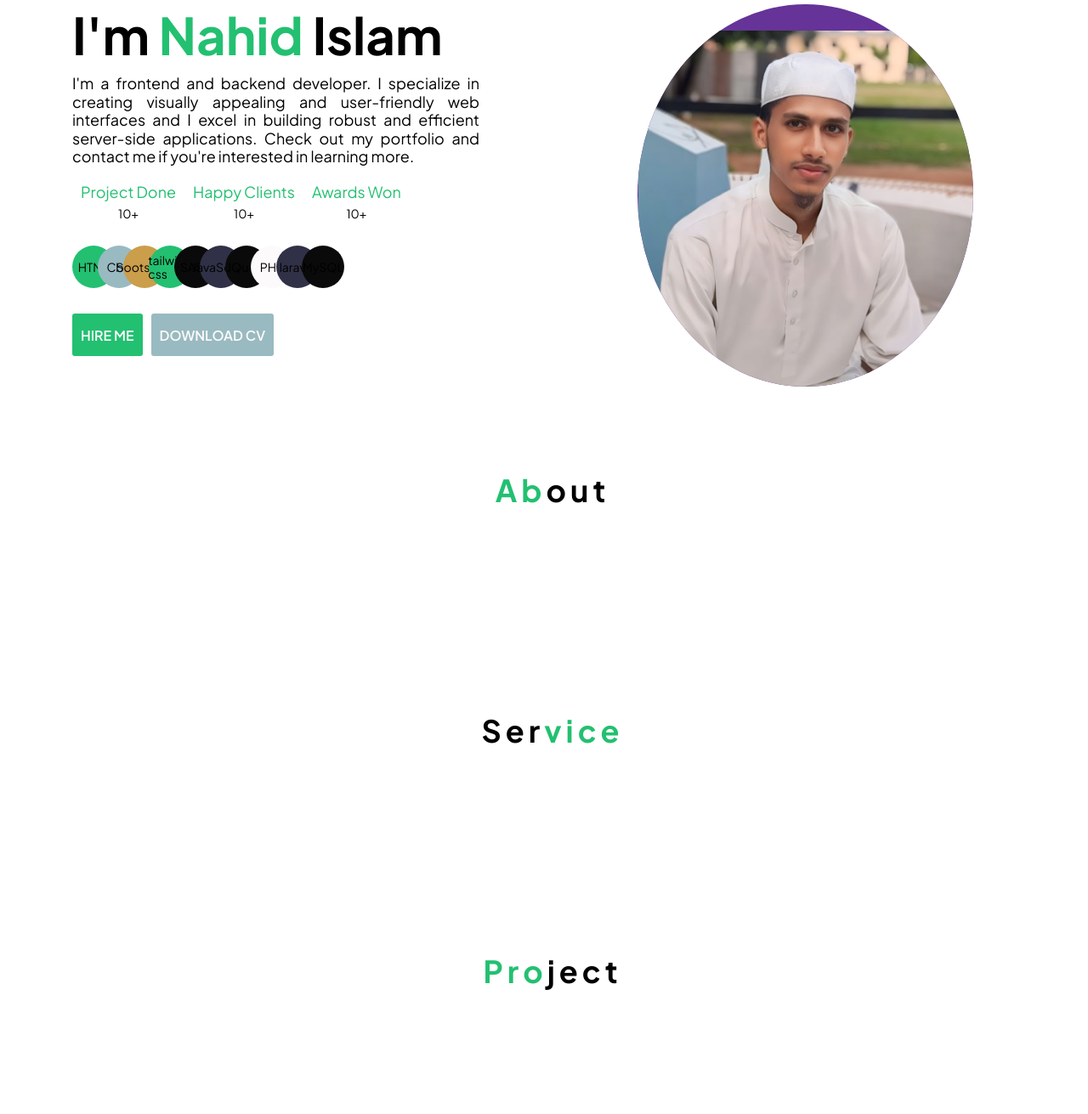
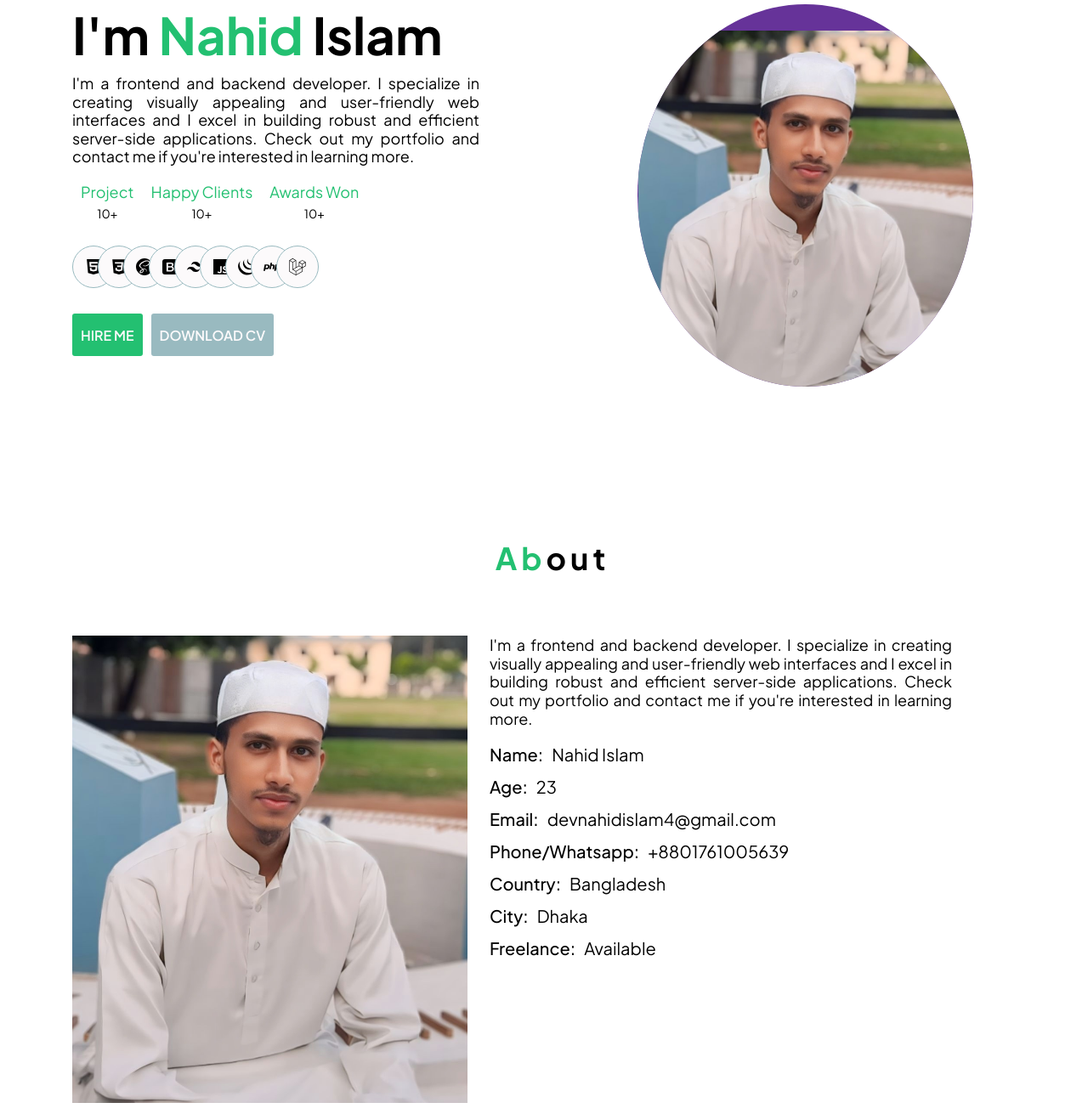
Before and after one commit to mnahidislam39/devNahidIslam, a plain HTML site: page index.html in a window 1280 px wide. Shown: the part 243-1554 px from the top of the page at 85% size. Drawn offline with Linux system fonts and the light colour scheme.

Commit message:
about and icon

```diff
--- a/assets/css/base/_reset.scss
+++ b/assets/css/base/_reset.scss
@@ -13,6 +13,7 @@ html {
   --text-primary: #23c071;
   --text-secondary: #0a0a0a;
   --bg-color: #303147;
+  --bg-white: #fcfafb;
   --text-color: #fcfafb;
   --dark-color: #0a0a0a;
   --another-color: #cb9e4b;
--- a/assets/css/layouts/_about.scss
+++ b/assets/css/layouts/_about.scss
@@ -0,0 +1,25 @@
+.about_me {
+  .about {
+    .about_img {
+      overflow: hidden;
+      height: 550px;
+      img {
+        width: 100%;
+      }
+    }
+    .about_content {
+      .ul {
+        li {
+          font-weight: 500;
+          display: flex;
+          align-items: center;
+          justify-content: space-between;
+          gap: 10px;
+          span {
+            font-weight: normal;
+          }
+        }
+      }
+    }
+  }
+}
--- a/assets/css/layouts/_home.scss
+++ b/assets/css/layouts/_home.scss
@@ -14,7 +14,8 @@
             margin-top: -10px;
           }
           span {
-            background-color: var(--secondary-color);
+            background-color: var(--bg-white);
+            border: 1px solid var(--primary-color);
             width: 50px;
             height: 50px;
             border-radius: 100%;
@@ -25,55 +26,46 @@
           &:nth-child(2) {
             span {
               margin-left: -20px;
-              background-color: var(--primary-color);
             }
           }
           &:nth-child(3) {
             span {
               margin-left: -20px;
-              background-color: var(--another-color);
             }
           }
           &:nth-child(4) {
             span {
               margin-left: -20px;
-              background-color: var(--text-primary);
             }
           }
           &:nth-child(5) {
             span {
               margin-left: -20px;
-              background-color: var(--text-secondary);
             }
           }
           &:nth-child(6) {
             span {
               margin-left: -20px;
-              background-color: var(--bg-color);
             }
           }
           &:nth-child(7) {
             span {
               margin-left: -20px;
-              background-color: var(--dark-color);
             }
           }
           &:nth-child(8) {
             span {
               margin-left: -20px;
-              background-color: var(--text-color);
             }
           }
           &:nth-child(9) {
             span {
               margin-left: -20px;
-              background-color: var(--bg-color);
             }
           }
           &:nth-child(10) {
             span {
               margin-left: -20px;
-              background-color: var(--dark-color);
             }
           }
         }
@@ -85,6 +77,10 @@
       width: 85%;
       height: 450px;
       overflow: hidden;
+      transition: all 0.3s ease-in-out;
+      &:hover {
+        transform: scale(1.02);
+      }
       img {
         width: 105%;
         max-width: 140%;
--- a/index.html
+++ b/index.html
@@ -89,7 +89,7 @@
                       <div class="infoAboutMe">
                         <ul class="infoAboutMe__ul">
                           <li class="infoAboutMe__li d-flex column items-center justify-center gap-6 p-10">
-                            <p class="textPrimary descSize">project done</p>
+                            <p class="textPrimary descSize">project</p>
                             <span class="textSecondary">10+</span>
                           </li>
                           <li class="infoAboutMe__li d-flex column items-center justify-center gap-6 p-10">
@@ -104,16 +104,22 @@
                       </div>
                       <div class="techSkill pt-10 pb-10">
                         <ul class="techSkill__ul">
-                          <li class="techSkill__li"><span>HTML</span></li>
-                          <li class="techSkill__li"><span>CSS</span></li>
-                          <li class="techSkill__li"><span>bootstrap</span></li>
-                          <li class="techSkill__li"><span>tailwind css</span></li>
-                          <li class="techSkill__li"><span>SASS</span></li>
-                          <li class="techSkill__li"><span>JavaScript</span></li>
-                          <li class="techSkill__li"><span>JQuery</span></li>
-                          <li class="techSkill__li"><span>PHP</span></li>
-                          <li class="techSkill__li"><span>laravel</span></li>
-                          <li class="techSkill__li"><span>MySQL</span></li>
+                          <li class="techSkill__li"><span><img src="assets/images/icons/html5.svg" alt="html"></span>
+                          </li>
+                          <li class="techSkill__li"><span><img src="assets/images/icons/css3.svg" alt="css"></span></li>
+                          <li class="techSkill__li"><span><img src="assets/images/icons/sass.svg" alt="js"></span></li>
+                          <li class="techSkill__li"><span><img src="assets/images/icons/bootstrap.svg"
+                                alt="react"></span></li>
+                          <li class="techSkill__li"><span><img src="assets/images/icons/tailwind-css.svg"
+                                alt="nodejs"></span></li>
+                          <li class="techSkill__li"><span><img src="assets/images/icons/javascript.svg"
+                                alt="mongodb"></span></li>
+                          <li class="techSkill__li"><span><img src="assets/images/icons/jquery.svg" alt="git"></span>
+                          </li>
+                          <li class="techSkill__li"><span><img src="assets/images/icons/php.svg" alt="github"></span>
+                          </li>
+                          <li class="techSkill__li"><span><img src="assets/images/icons/Laravel.svg" alt="figma"></span>
+                          </li>
                         </ul>
                       </div>
                       <div class="buttons d-flex  justify-center items-center gap-10 pt-10">
@@ -130,6 +136,7 @@
                 </div>
               </div>
             </div>
+          </div>
           <!-- home_area end -->
           <!-- about_me start -->
           <div class="about_me section" id="about">
@@ -141,7 +148,37 @@
                       <h2><span class="textPrimary">ab</span>out</h2>
                     </div>
                   </div>
+                </div>
+                <div class="row flexRow">
+                  <div class="col-sm-5">
+                    <div class="about_img">
+                      <img src="assets/images/devnahidislam.png" alt="loading" />
+                    </div>
+                  </div>
+                  <div class="col-sm-6">
+                    <div class="about_content pl-16">
+                      <p class="textJustify">
+                        I'm a frontend and backend developer. I specialize in creating visually appealing and
+                        user-friendly web
+                        interfaces and I excel in building robust and efficient server-side applications. Check out my
+                        portfolio and contact me if you're interested in learning more.
+                      </p>
+                      <ul class="ul items-start column pt-20 gap-14">
+                        <li class=" capitalize linkSize">name: <span>Nahid Islam</span></li>
+                        <li class=" capitalize linkSize">age: <span>23</span></li>
+                        <li class=" capitalize linkSize">email: <span class="Lowercase">devnahidislam4@gmail.com</span>
+                        </li>
+                        <li class=" capitalize linkSize">phone/whatsapp: <span>+8801761005639</span></li>
+                        <li class=" capitalize linkSize">country: <span>Bangladesh</span></li>
+                        <li class=" capitalize linkSize">city: <span>Dhaka</span></li>
+                        <li class=" capitalize linkSize">freelance: <span>available</span></li>
 
+
+
+                      </ul>
+
+                    </div>
+                  </div>
                 </div>
               </div>
             </div>
```
Also changed, not shown: assets/css/main_style.min.css, assets/images/icons/Laravel.svg (added), assets/images/icons/bootstrap.svg (added), assets/images/icons/css3.svg (added), assets/images/icons/git.svg (added), assets/images/icons/github.svg (added), assets/images/icons/html5.svg (added), assets/images/icons/javascript.svg (added), assets/images/icons/jquery.svg (added), assets/images/icons/php.svg (added), assets/images/icons/sass.svg (added), assets/images/icons/tailwind-css.svg (added), assets/images/icons/vuejs.svg (added). Lines whose indentation alone changed are shown as unchanged.
